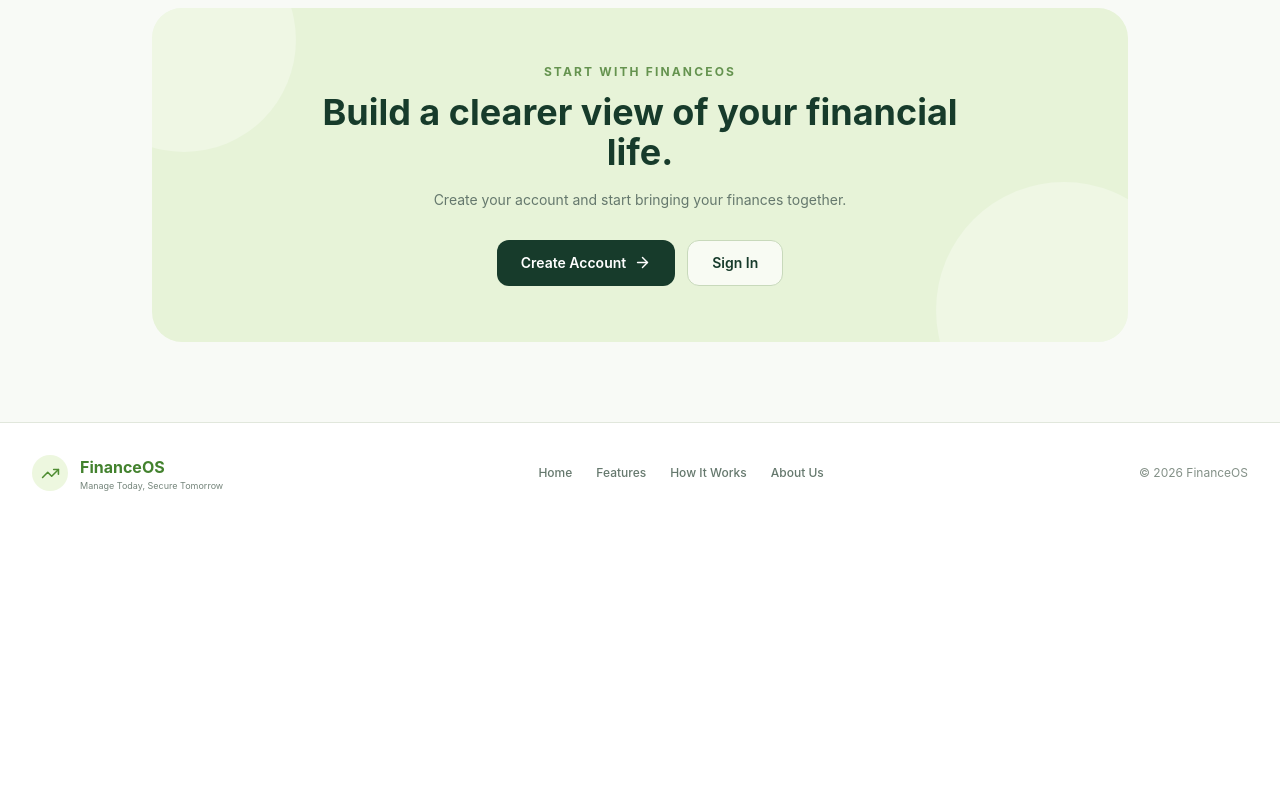
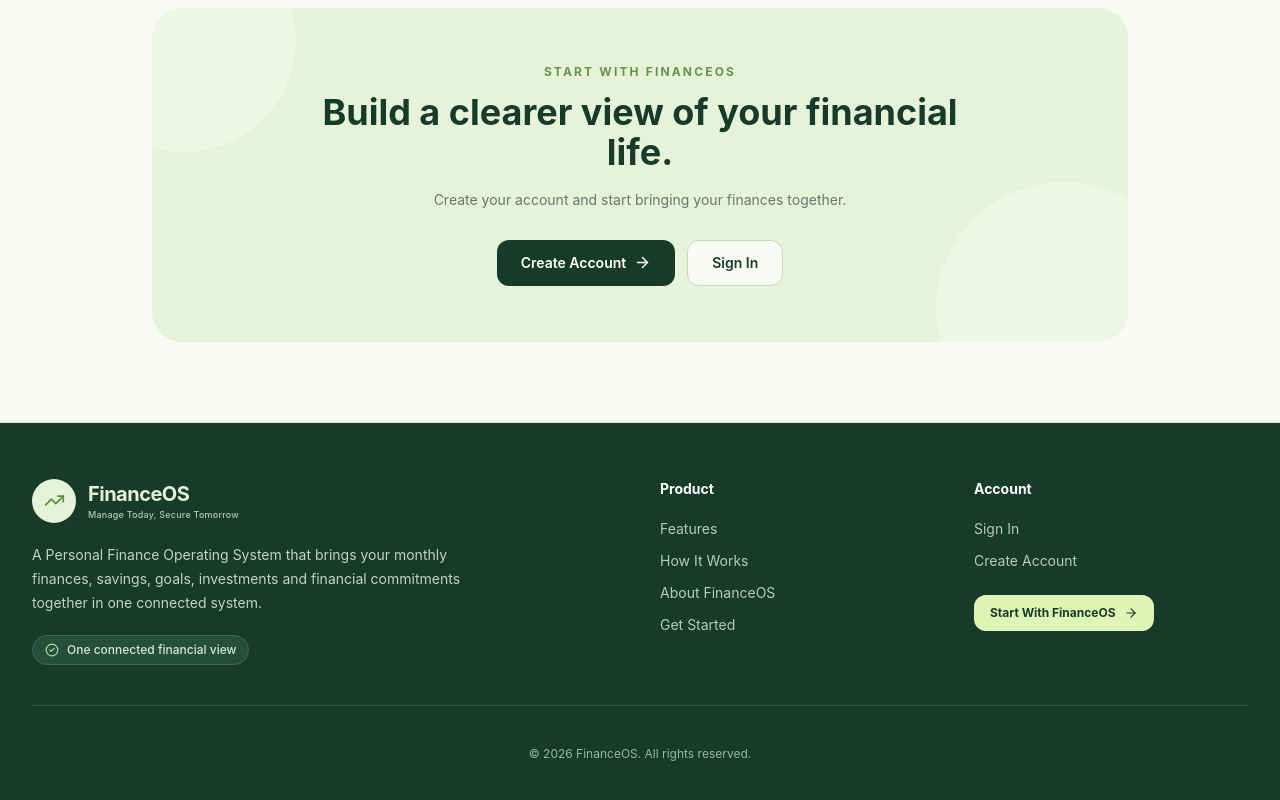
Before and after one commit to Princechatrola/FinanceOS, a React (Vite) app: page / in a window 1280 px wide. Shown: the part 4061-4861 px from the top of the page. Before the commit the page ends 4585 px from the top, so only its background shows below. Built offline with nearby package versions, Linux system fonts and the light colour scheme.

Commit message:
Update Home page

```diff
--- a/src/pages/Home.jsx
+++ b/src/pages/Home.jsx
@@ -948,26 +948,37 @@ function Home() {
 
 
       {/* ======================================================
-          FOOTER
+          NEW PROFESSIONAL FOOTER
       ====================================================== */}
 
-      <footer className="border-t border-[#e1e7dc] bg-white">
+      <footer className="border-t border-[#dfe7da] bg-[#173b2b] text-white">
 
-        <div className="mx-auto flex max-w-7xl flex-col gap-5 px-6 py-8 md:flex-row md:items-center md:justify-between lg:px-8">
+        <div className="mx-auto max-w-7xl px-6 py-14 lg:px-8">
 
 
-          {/* FOOTER LOGO */}
+          {/* ==================================================
+              FOOTER MAIN CONTENT
+          ================================================== */}
+
+          <div className="grid gap-10 md:grid-cols-2 lg:grid-cols-4">
+
+
+            {/* ==================================================
+                BRAND
+            ================================================== */}
+
+            <div className="lg:col-span-2">
 
               <a
                 href="#home"
-            className="flex items-center gap-3"
+                className="inline-flex items-center gap-3"
               >
 
-            <div className="flex h-9 w-9 items-center justify-center rounded-full bg-[#edf7df]">
+                <div className="flex h-11 w-11 items-center justify-center rounded-full bg-[#e7f3d8]">
 
                   <TrendingUp
-                size={19}
-                className="text-[#4f8d32]"
+                    size={21}
+                    className="text-[#57923d]"
                   />
 
                 </div>
@@ -975,11 +986,11 @@ function Home() {
 
                 <div>
 
-              <p className="font-bold text-[#43822e]">
+                  <p className="text-xl font-bold tracking-tight text-[#e7f3d8]">
                     FinanceOS
                   </p>
 
-              <p className="text-[9px] text-[#75857b]">
+                  <p className="text-[9px] font-medium tracking-wide text-[#b7c8b8]">
                     Manage Today, Secure Tomorrow
                   </p>
 
@@ -988,22 +999,50 @@ function Home() {
               </a>
 
 
+              <p className="mt-5 max-w-md text-sm leading-6 text-[#c4d2c5]">
 
-          {/* FOOTER NAVIGATION */}
+                A Personal Finance Operating System that brings
+                your monthly finances, savings, goals, investments
+                and financial commitments together in one connected system.
 
-          <div className="flex flex-wrap items-center gap-6 text-xs font-medium text-[#65786d]">
+              </p>
 
-            <a
-              href="#home"
-              className="transition hover:text-[#43822e]"
-            >
-              Home
-            </a>
 
+              {/* TAG */}
+
+              <div className="mt-5 inline-flex items-center gap-2 rounded-full border border-[#456451] bg-[#244f3b] px-3 py-1.5">
+
+                <CheckCircle2
+                  size={14}
+                  className="text-[#b7d89d]"
+                />
+
+                <span className="text-xs font-medium text-[#d7e5d3]">
+                  One connected financial view
+                </span>
+
+              </div>
+
+            </div>
+
+
+
+            {/* ==================================================
+                PRODUCT
+            ================================================== */}
+
+            <div>
+
+              <h3 className="text-sm font-bold text-white">
+                Product
+              </h3>
+
+
+              <div className="mt-5 flex flex-col gap-3">
 
                 <a
                   href="#features"
-              className="transition hover:text-[#43822e]"
+                  className="text-sm text-[#b9c9ba] transition hover:text-[#dff5b5]"
                 >
                   Features
                 </a>
@@ -1011,7 +1050,7 @@ function Home() {
 
                 <a
                   href="#how-it-works"
-              className="transition hover:text-[#43822e]"
+                  className="text-sm text-[#b9c9ba] transition hover:text-[#dff5b5]"
                 >
                   How It Works
                 </a>
@@ -1019,20 +1058,94 @@ function Home() {
 
                 <a
                   href="#about"
-              className="transition hover:text-[#43822e]"
+                  className="text-sm text-[#b9c9ba] transition hover:text-[#dff5b5]"
                 >
-              About Us
+                  About FinanceOS
                 </a>
+
+
+                <Link
+                  to="/signup"
+                  className="text-sm text-[#b9c9ba] transition hover:text-[#dff5b5]"
+                >
+                  Get Started
+                </Link>
+
+              </div>
 
             </div>
 
 
 
-          {/* COPYRIGHT */}
+            {/* ==================================================
+                ACCOUNT
+            ================================================== */}
 
-          <p className="text-xs text-[#839087]">
-            © 2026 FinanceOS
+            <div>
+
+              <h3 className="text-sm font-bold text-white">
+                Account
+              </h3>
+
+
+              <div className="mt-5 flex flex-col gap-3">
+
+                <Link
+                  to="/signin"
+                  className="text-sm text-[#b9c9ba] transition hover:text-[#dff5b5]"
+                >
+                  Sign In
+                </Link>
+
+
+                <Link
+                  to="/signup"
+                  className="text-sm text-[#b9c9ba] transition hover:text-[#dff5b5]"
+                >
+                  Create Account
+                </Link>
+
+              </div>
+
+
+              {/* QUICK ACTION */}
+
+              <Link
+                to="/signup"
+                className="mt-6 inline-flex items-center gap-2 rounded-xl bg-[#dff5b5] px-4 py-2.5 text-xs font-bold text-[#173b2b] transition hover:bg-[#cfeaa4]"
+              >
+
+                Start With FinanceOS
+
+                <ArrowRight size={14} />
+
+              </Link>
+
+            </div>
+
+          </div>
+
+
+
+          {/* ==================================================
+              DIVIDER
+          ================================================== */}
+
+          <div className="my-10 h-px bg-[#355642]" />
+
+
+
+          {/* ==================================================
+            FOOTER BOTTOM
+        ================================================== */}
+
+        <div className="flex justify-center text-xs">
+
+          <p className="text-center text-[#9fb3a2]">
+            © 2026 FinanceOS. All rights reserved.
           </p>
+
+        </div>
 
         </div>
 
```
Lines whose indentation alone changed are shown as unchanged.
